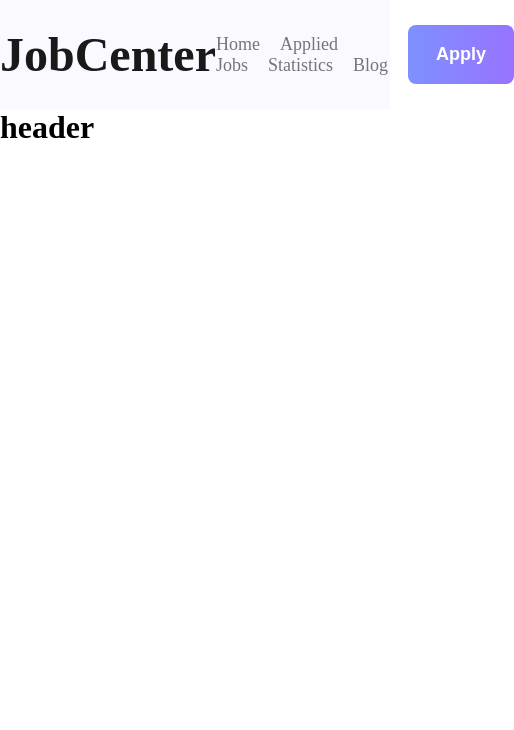
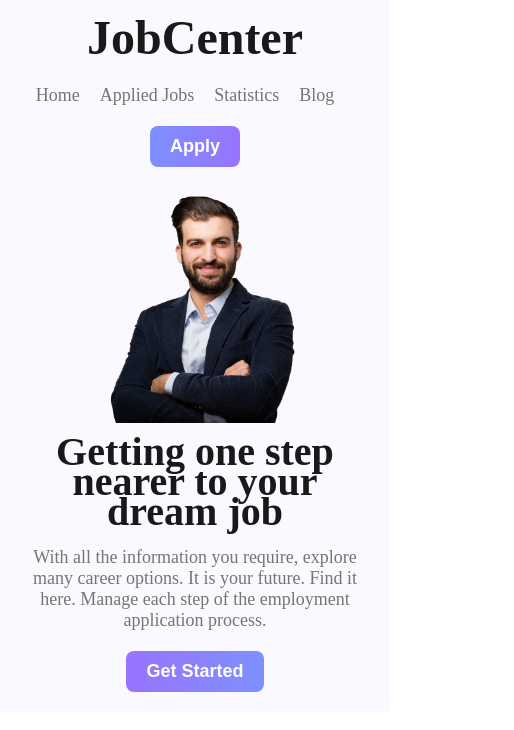
Before and after one commit to Pronoy568/Job-Center, a React (Vite) app: page / in a window 390 px wide. Shown: the top 730 px of the page, 514 px wide, since content can reach past the window. Built offline with nearby package versions, Linux system fonts and the light colour scheme.

Commit message:
Header section finished with responsive

```diff
--- a/src/components/Header/Header.css
+++ b/src/components/Header/Header.css
@@ -0,0 +1,68 @@
+.header-container {
+  display: flex;
+  align-items: center;
+  justify-content: center;
+  background: #f9f9ff;
+}
+.header-text {
+  width: 50%;
+  margin-left: auto;
+}
+.header-image {
+  width: 40%;
+}
+.header-image img {
+  width: 80%;
+}
+.header-text h1 {
+  font-weight: 800;
+  font-size: 70px;
+  line-height: 70px;
+  color: #1a1919;
+}
+.header-text p {
+  font-weight: 500;
+  font-size: 18px;
+  margin: 20px 0;
+  color: #757575;
+}
+
+.btnGetStarted {
+  background: linear-gradient(90deg, #9873ff 0%, #7e90fe 100%);
+  border-radius: 8px;
+  padding: 19px 28px;
+  border: 0;
+  font-weight: 800;
+  font-size: 18px;
+  color: #ffffff;
+}
+.btnGetStarted:hover {
+  background: linear-gradient(90deg, #7e90fe 0%, #9873ff 100%);
+}
+
+@media (max-width: 576px) {
+  .header-container {
+    flex-direction: column-reverse;
+    padding: 10px;
+    text-align: center;
+  }
+  .header-text {
+    width: 90%;
+    margin: auto;
+    padding-bottom: 10px;
+  }
+  .header-image {
+    width: 100%;
+    padding-bottom: 10px;
+  }
+  .header-image img {
+    width: 70%;
+  }
+  .header-text h1 {
+    font-size: 40px;
+    line-height: 30px;
+  }
+  .btnGetStarted {
+    padding: 10px 20px;
+  }
+}
--- a/src/components/Header/Header.jsx
+++ b/src/components/Header/Header.jsx
@@ -5,7 +5,18 @@ import "./Header.css";
 const Header = () => {
   return (
     <div className="header-container">
-      <h1>header</h1>
+      <div className="header-text">
+        <h1>Getting one step nearer to your dream job</h1>
+        <p>
+          With all the information you require, explore many career options. It
+          is your future. Find it here. Manage each step of the employment
+          application process.
+        </p>
+        <button className="btnGetStarted">Get Started</button>
+      </div>
+      <div className="header-image">
+        <img src={logo} alt="image" />
+      </div>
     </div>
   );
 };
--- a/src/components/Navbar/Navbar.css
+++ b/src/components/Navbar/Navbar.css
@@ -3,7 +3,7 @@
   align-items: center;
   justify-content: space-around;
   padding: 25px 0;
-  background: #f9f9ff;
+  background-color: #f9f9ff;
 }
 .Navbar-Title {
   font-weight: 800;
@@ -31,3 +31,17 @@
 .applyBtn:hover {
   background: linear-gradient(90deg, #9873ff 0%, #7e90fe 100%);
 }
+
+@media (max-width: 576px) {
+  .Navbar {
+    flex-direction: column;
+    text-align: center;
+    padding: 10px;
+  }
+  .Navbar-Link {
+    margin: 20px;
+  }
+  .applyBtn {
+    padding: 10px 20px;
+  }
+}
```
